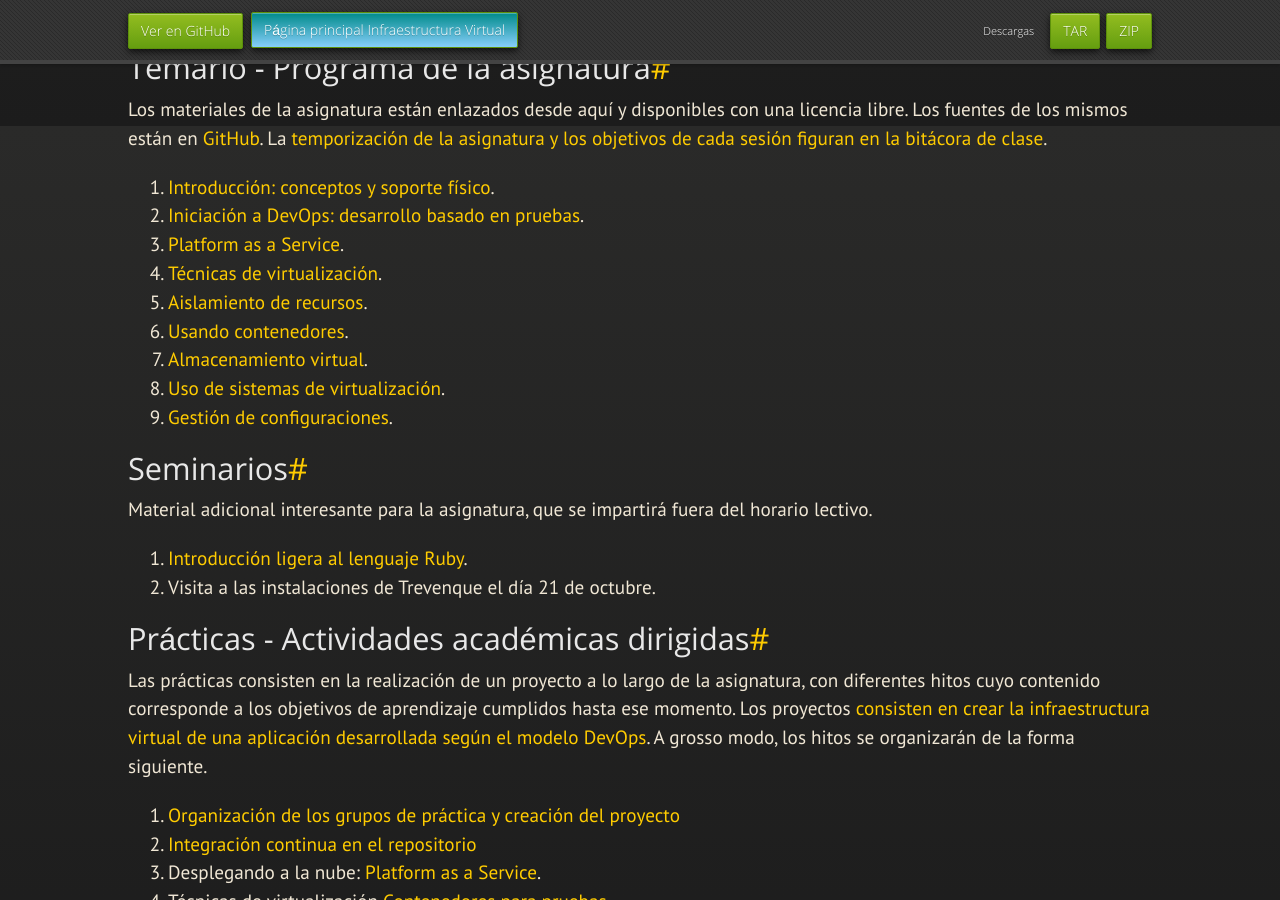
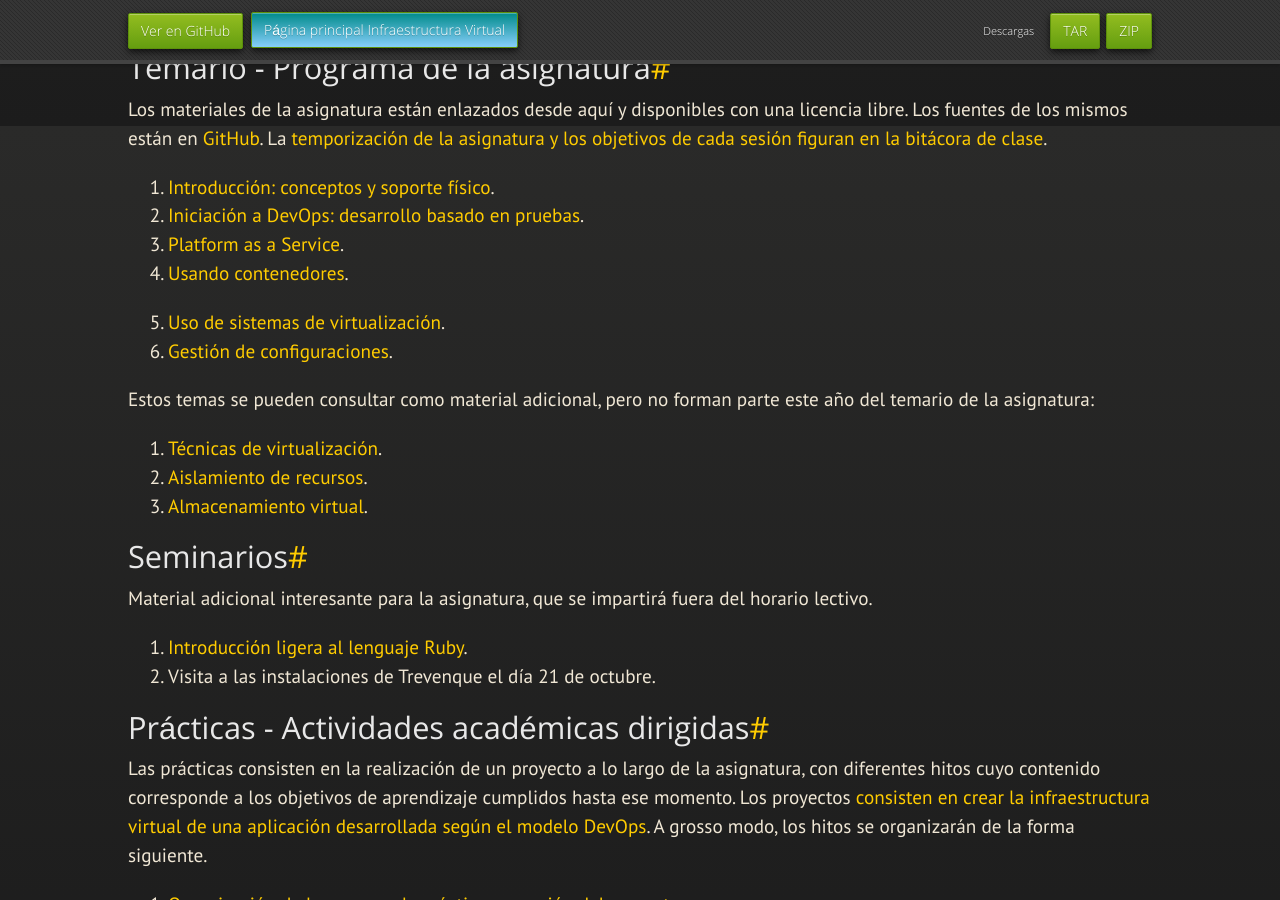
Before and after one commit to JJ/IV, a Jekyll site: the page built from index.md, in a window 1280 px wide and 900 px high, scrolled down 774 px. Built offline with Jekyll 4.4.1, drawn with Linux system fonts in a browser that asks for light colours; nearby versions of some CDN libraries; some web fonts are replaced.

Commit message:
Sync index.md de master a gh-pages

```diff
--- a/index.md
+++ b/index.md
@@ -39,12 +39,16 @@ disponibles con una licencia libre. Los fuentes de los mismos están en
 1. [Introducción: conceptos y soporte físico](documentos/temas/Intro_concepto_y_soporte_fisico).
 2. [Iniciación a DevOps: desarrollo basado en pruebas](documentos/temas/Desarrollo_basado_en_pruebas).
 2. [Platform as a Service](documentos/temas/PaaS).
+3. [Usando contenedores](documentos/temas/Contenedores).
+
+5. [Uso de sistemas de virtualización](documentos/temas/Uso_de_sistemas).
+6. [Gestión de configuraciones](documentos/temas/Gestion_de_configuraciones).
+
+Estos temas se pueden consultar como material adicional, pero no forman parte este año del temario de la asignatura:
+
 2. [Técnicas de virtualización](documentos/temas/Tecnicas_de_virtualizacion).
 4. [Aislamiento de recursos](documentos/temas/Aislamiento_de_recursos).
-3. [Usando contenedores](documentos/temas/Contenedores).
 4. [Almacenamiento virtual](documentos/temas/Almacenamiento).
-5. [Uso de sistemas de virtualización](documentos/temas/Uso_de_sistemas).
-6. [Gestión de configuraciones](documentos/temas/Gestion_de_configuraciones).
 
 Seminarios
 ---------------
```
